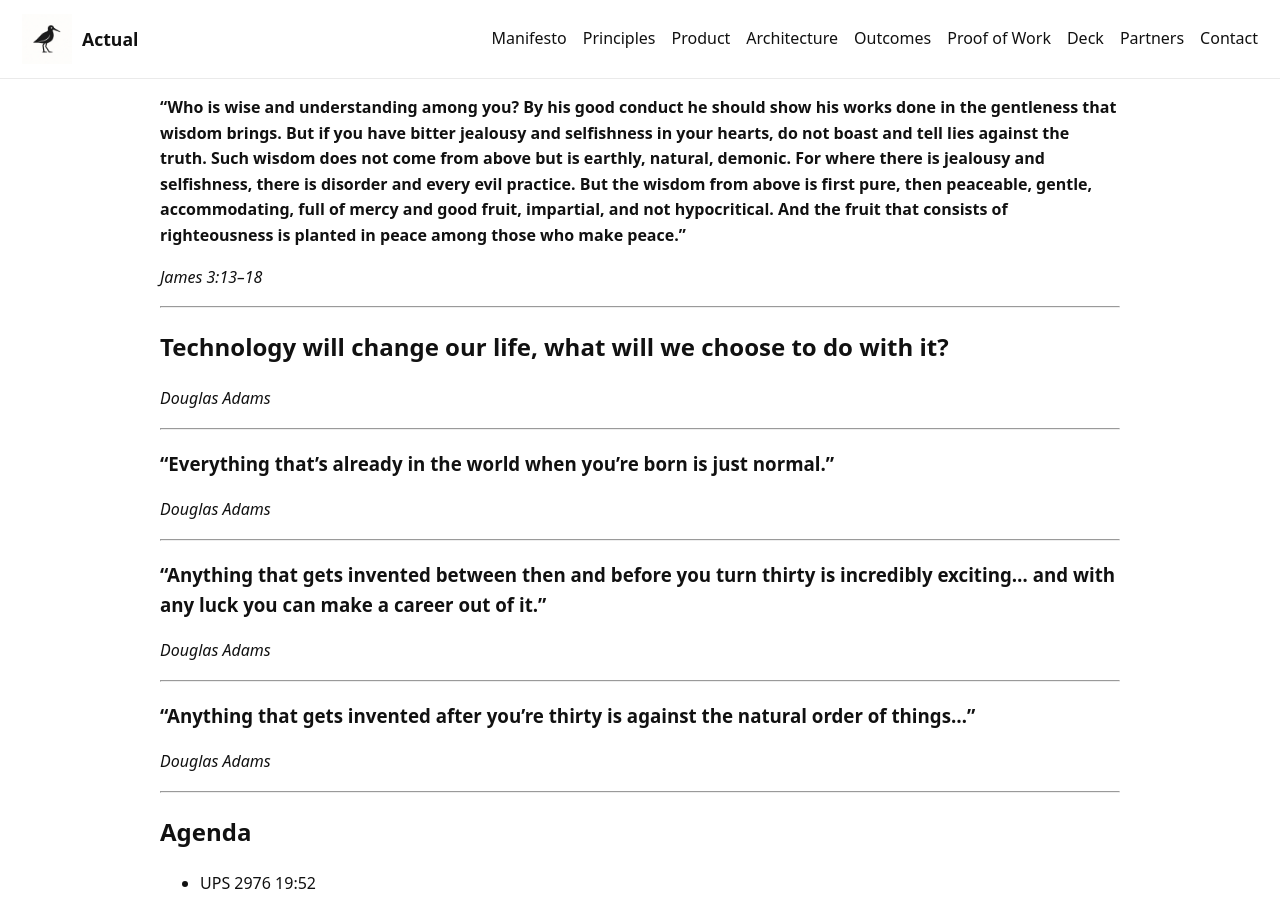
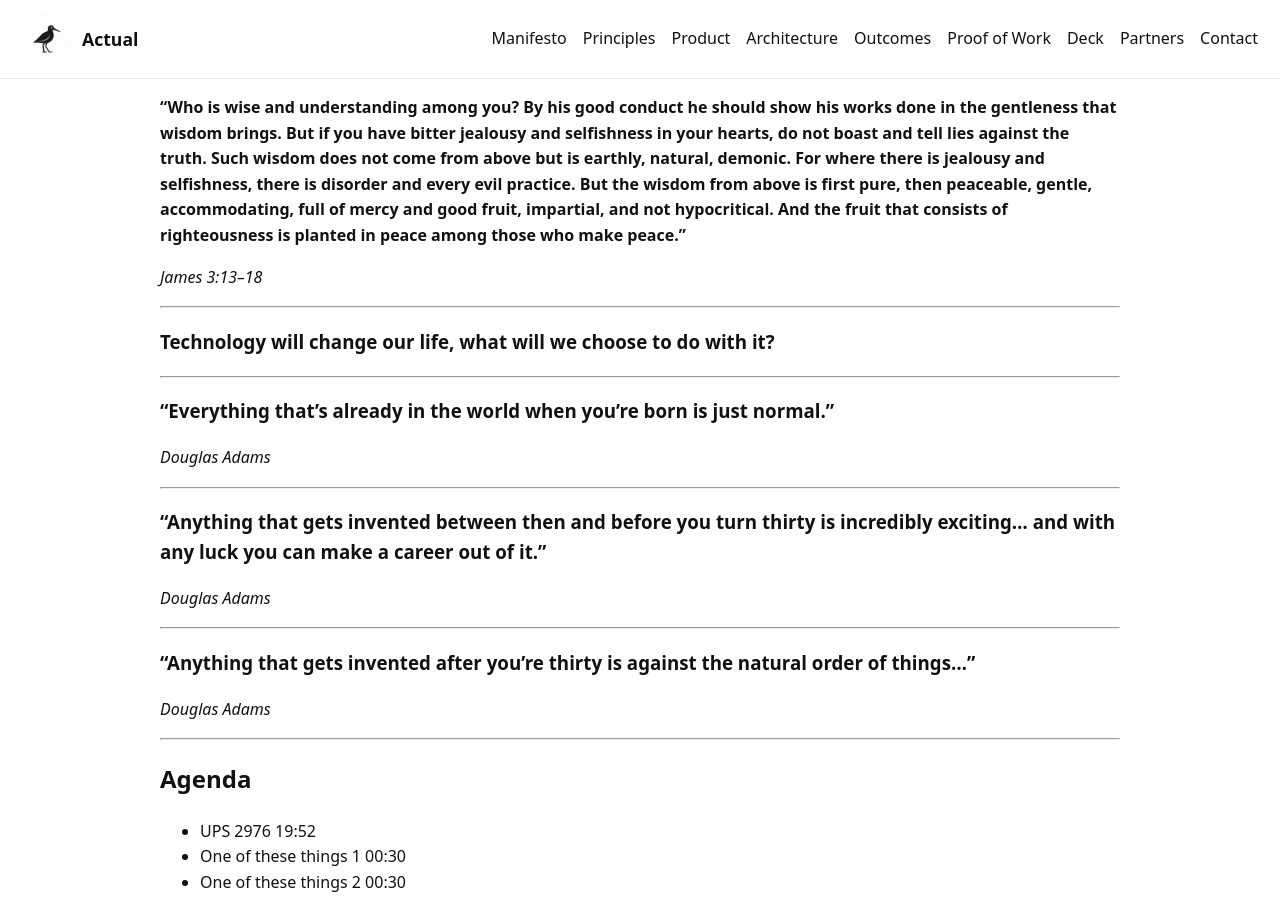
Before and after one commit to greg-e/limosa.work, a Jekyll site: the page built from docs/slides.md, in a window 1280 px wide and 900 px high. Built offline with Jekyll 4.4.1, drawn with Linux system fonts in a browser that asks for light colours; our own code applies the rules of GitHub Pages for plain Markdown files.

Commit message:
Update slides.md

```diff
--- a/docs/slides.md
+++ b/docs/slides.md
@@ -3,8 +3,8 @@
 *James 3:13–18*
 
 ---
-## Technology will change our life, what will we choose to do with it? ##
-*Douglas Adams*
+### Technology will change our life, what will we choose to do with it?
+
 
 ---
 ### “Everything that’s already in the world when you’re born is just normal."
```
